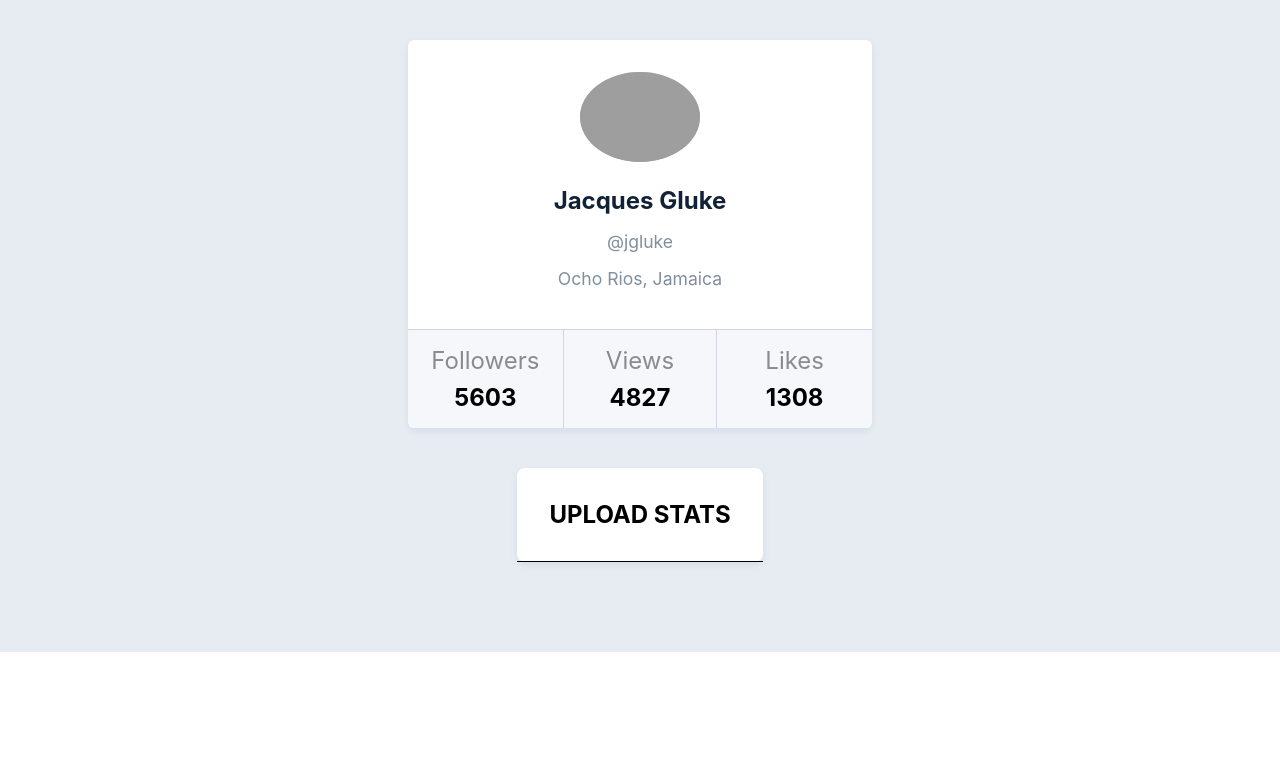
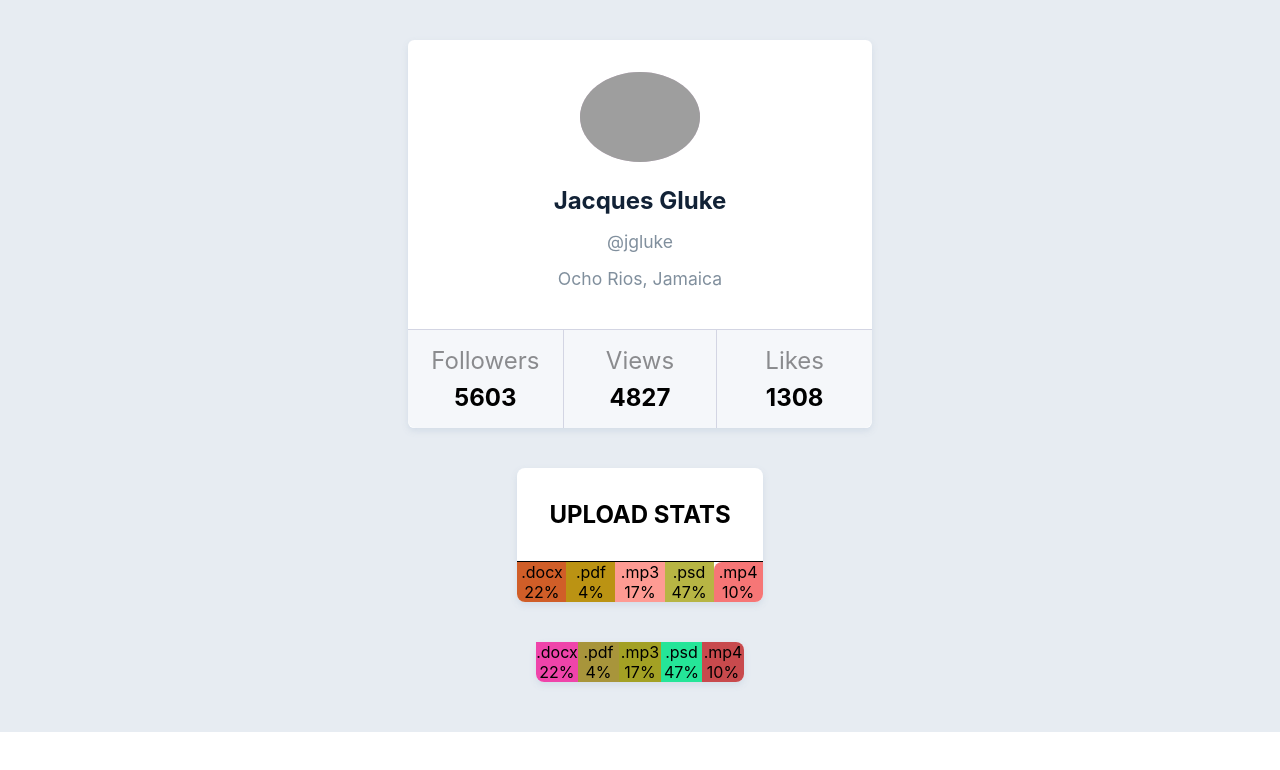
Before and after one commit to TkaczTroglodyta/goit-react-hw-01-components, a React (Create React App) app: page / in a window 1280 px wide. Shown: the top 770 px of the page. Built offline with nearby package versions, Linux system fonts and the light colour scheme; grey boxes are pictures that could not be loaded.

Commit message:
Update Statistics.jsx

```diff
--- a/src/components/Statistics/Statistics.jsx
+++ b/src/components/Statistics/Statistics.jsx
@@ -6,12 +6,30 @@ export const Statistics = ({ title, stats }) => (
     {title && <h2 className={css.title}>{title}</h2>}
     <ul className={css.statList}>
       {stats.map(stat => (
-        <li className={css.statList}></li>
+        <li
+          className={title ? css.statListTitle : css.statListNoTitle}
+          style={{ backgroundColor: getRandomHexColor() }}
+          key={stat.id}
+        >
+          <span className={css.label}>{stat.label}</span>
+          <span className={css.percentage}>{stat.percentage}%</span>
+        </li>
       ))}
     </ul>
   </section>
 );
 
+Statistics.propTypes = {
+  title: PropTypes.string,
+  stats: PropTypes.arrayOf(
+    PropTypes.shape({
+      id: PropTypes.string.isRequired,
+      label: PropTypes.string.isRequired,
+      percentage: PropTypes.number.isRequired,
+    })
+  ).isRequired,
+};
+
 function getRandomHexColor() {
   let bgColor = `#${Math.floor(Math.random() * 16777215).toString(16)}`;
   return bgColor;
```
